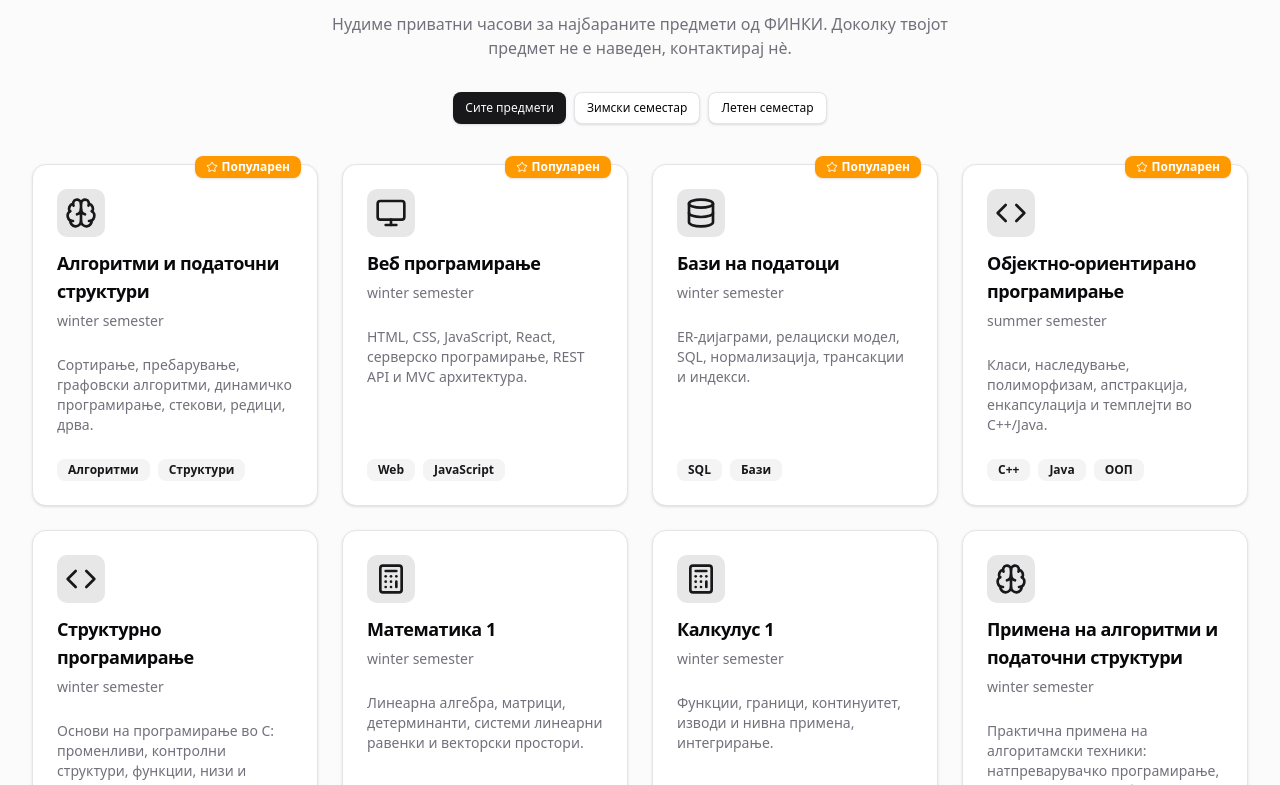
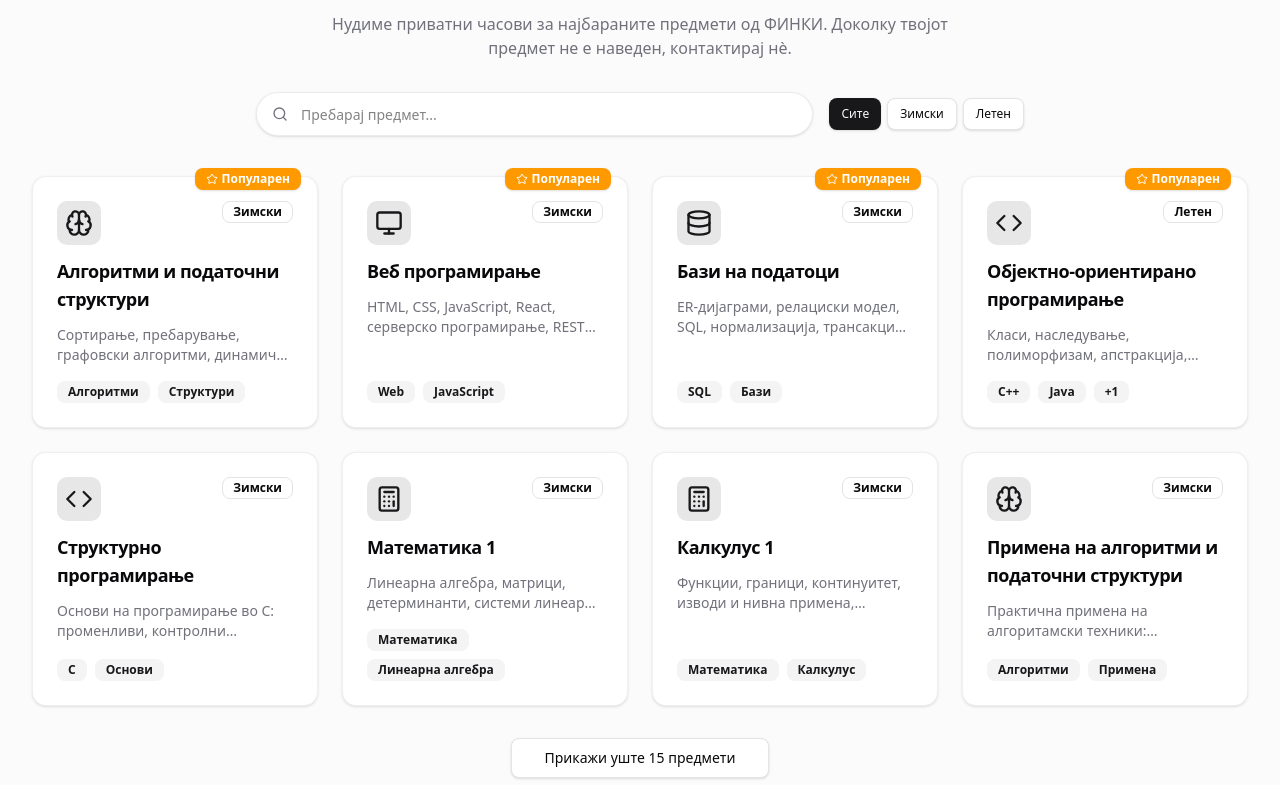
Before and after one commit to Delemangi/learnify, a React (Vite) app: page / in a window 1280 px wide. Shown: the part 775-1560 px from the top of the page. Built offline with nearby package versions, Linux system fonts and the light colour scheme.

Commit message:
Improve courses section

```diff
--- a/src/App.tsx
+++ b/src/App.tsx
@@ -33,7 +33,6 @@ import { Button } from '@/components/ui/button';
 import {
   Card,
   CardContent,
-  CardDescription,
   CardFooter,
   CardHeader,
   CardTitle,
@@ -199,9 +198,12 @@ const CourseCard = ({
   readonly index: number;
 }) => {
   const Icon = ICON_MAP[course.icon];
+  const visibleTags = course.tags.slice(0, 2);
+  const remainingTags = course.tags.length - visibleTags.length;
+
   return (
     <AnimateIn delay={index * 75}>
-      <Card className="group relative flex h-full flex-col transition-all duration-300 hover:-translate-y-1 hover:shadow-lg">
+      <Card className="group relative flex h-full flex-col border-border/60 transition-all duration-300 hover:-translate-y-1 hover:shadow-lg">
         {course.popular ? (
           <div className="absolute -top-2.5 right-4">
             <Badge className="bg-amber-500 text-white hover:bg-amber-600 shadow-sm">
@@ -209,18 +211,27 @@ const CourseCard = ({
             </Badge>
           </div>
         ) : null}
-        <CardHeader>
-          <div className="mb-3 flex h-12 w-12 items-center justify-center rounded-lg bg-primary/10 text-primary transition-transform duration-300 group-hover:scale-110">
-            <Icon className="h-8 w-8" />
+        <CardHeader className="space-y-3 pb-3">
+          <div className="flex items-start justify-between gap-3">
+            <div className="flex h-11 w-11 shrink-0 items-center justify-center rounded-lg bg-primary/10 text-primary transition-transform duration-300 group-hover:scale-110">
+              <Icon className="h-7 w-7" />
+            </div>
+            <Badge
+              className="shrink-0"
+              variant="outline"
+            >
+              {course.semester === 'winter' ? 'Зимски' : 'Летен'}
+            </Badge>
           </div>
           <CardTitle className="text-lg">{course.title}</CardTitle>
-          <CardDescription>{course.semester} semester</CardDescription>
         </CardHeader>
-        <CardContent className="flex-1">
-          <p className="text-sm text-muted-foreground">{course.description}</p>
+        <CardContent className="flex-1 pb-4">
+          <p className="line-clamp-2 text-sm text-muted-foreground">
+            {course.description}
+          </p>
         </CardContent>
-        <CardFooter className="flex flex-wrap gap-2">
-          {course.tags.map((tag) => (
+        <CardFooter className="flex flex-wrap gap-2 pt-0">
+          {visibleTags.map((tag) => (
             <Badge
               className="text-xs"
               key={tag}
@@ -229,20 +240,55 @@ const CourseCard = ({
               {tag}
             </Badge>
           ))}
+          {remainingTags > 0 ? (
+            <Badge
+              className="text-xs"
+              variant="secondary"
+            >
+              +{remainingTags}
+            </Badge>
+          ) : null}
         </CardFooter>
       </Card>
     </AnimateIn>
   );
 };
 
+const COLLAPSED_COUNT = 8;
+
 const CoursesSection = () => {
   const [active, setActive] = useState<'Сите' | Semester>('Сите');
+  const [expanded, setExpanded] = useState(false);
+  const [query, setQuery] = useState('');
 
-  const displayed = (
+  const allCourses = (
     active === 'Сите'
       ? semesters.flatMap((s) => coursesBySemester[s])
       : [...coursesBySemester[active]]
   ).sort((a, b) => Number(Boolean(b.popular)) - Number(Boolean(a.popular)));
+
+  const normalizedQuery = query.trim().toLowerCase();
+  const isSearching = normalizedQuery.length > 0;
+
+  const filtered = allCourses.filter((course) => {
+    if (!normalizedQuery) {
+      return true;
+    }
+
+    return [course.title, course.description, ...course.tags]
+      .join(' ')
+      .toLowerCase()
+      .includes(normalizedQuery);
+  });
+
+  const visible =
+    isSearching || expanded ? filtered : filtered.slice(0, COLLAPSED_COUNT);
+  const hiddenCount = filtered.length - visible.length;
+
+  const handleFilterChange = (label: 'Сите' | Semester) => {
+    setActive(label);
+    setExpanded(false);
+  };
 
   return (
     <section
@@ -262,27 +308,50 @@ const CoursesSection = () => {
           </div>
         </AnimateIn>
 
-        <div className="mt-8 flex flex-wrap items-center justify-center gap-2">
+        <div className="mx-auto mt-8 flex max-w-3xl flex-col gap-4 sm:flex-row sm:items-center">
+          <div className="relative flex-1">
+            <Search className="pointer-events-none absolute left-4 top-1/2 h-4 w-4 -translate-y-1/2 text-muted-foreground" />
+            <input
+              className="h-11 w-full rounded-full border border-border/70 bg-background pl-11 pr-4 text-sm shadow-sm outline-none transition focus:border-primary focus:ring-2 focus:ring-primary/15"
+              onChange={(event) => {
+                setQuery(event.target.value);
+              }}
+              placeholder="Пребарај предмет..."
+              type="search"
+              value={query}
+            />
+          </div>
+
+          <div className="flex shrink-0 items-center justify-center gap-1.5">
             {(['Сите', ...semesters] as const).map((label) => (
               <Button
                 key={label}
                 onClick={() => {
-                setActive(label);
+                  handleFilterChange(label);
                 }}
                 size="sm"
                 variant={active === label ? 'default' : 'outline'}
               >
                 {label === 'Сите'
-                ? 'Сите предмети'
+                  ? 'Сите'
                   : label === 'winter'
-                  ? 'Зимски семестар'
-                  : 'Летен семестар'}
+                    ? 'Зимски'
+                    : 'Летен'}
               </Button>
             ))}
           </div>
+        </div>
+
+        {isSearching ? (
+          <p className="mt-4 text-center text-sm text-muted-foreground">
+            {filtered.length === 0
+              ? 'Нема резултати'
+              : `${filtered.length} ${filtered.length === 1 ? 'предмет' : 'предмети'}`}
+          </p>
+        ) : null}
 
         <div className="mt-10 grid gap-6 sm:grid-cols-2 lg:grid-cols-3 xl:grid-cols-4">
-          {displayed.map((course, index) => (
+          {visible.map((course, index) => (
             <CourseCard
               course={course}
               index={index}
@@ -290,6 +359,43 @@ const CoursesSection = () => {
             />
           ))}
         </div>
+
+        {filtered.length === 0 ? (
+          <div className="mt-6 rounded-2xl border border-dashed border-border/70 bg-muted/30 px-6 py-10 text-center">
+            <p className="text-base font-medium">Нема пронајдени предмети</p>
+            <p className="mt-2 text-sm text-muted-foreground">
+              Обиди се со друго име на предмет, ознака или клучен поим.
+            </p>
+          </div>
+        ) : null}
+
+        {!isSearching && hiddenCount > 0 ? (
+          <div className="mt-8 flex justify-center">
+            <Button
+              onClick={() => {
+                setExpanded(true);
+              }}
+              size="lg"
+              variant="outline"
+            >
+              Прикажи уште {hiddenCount} предмети
+            </Button>
+          </div>
+        ) : null}
+
+        {!isSearching && expanded && filtered.length > COLLAPSED_COUNT ? (
+          <div className="mt-8 flex justify-center">
+            <Button
+              onClick={() => {
+                setExpanded(false);
+              }}
+              size="lg"
+              variant="ghost"
+            >
+              Прикажи помалку
+            </Button>
+          </div>
+        ) : null}
       </div>
     </section>
   );
```
Lines whose indentation alone changed are shown as unchanged.
